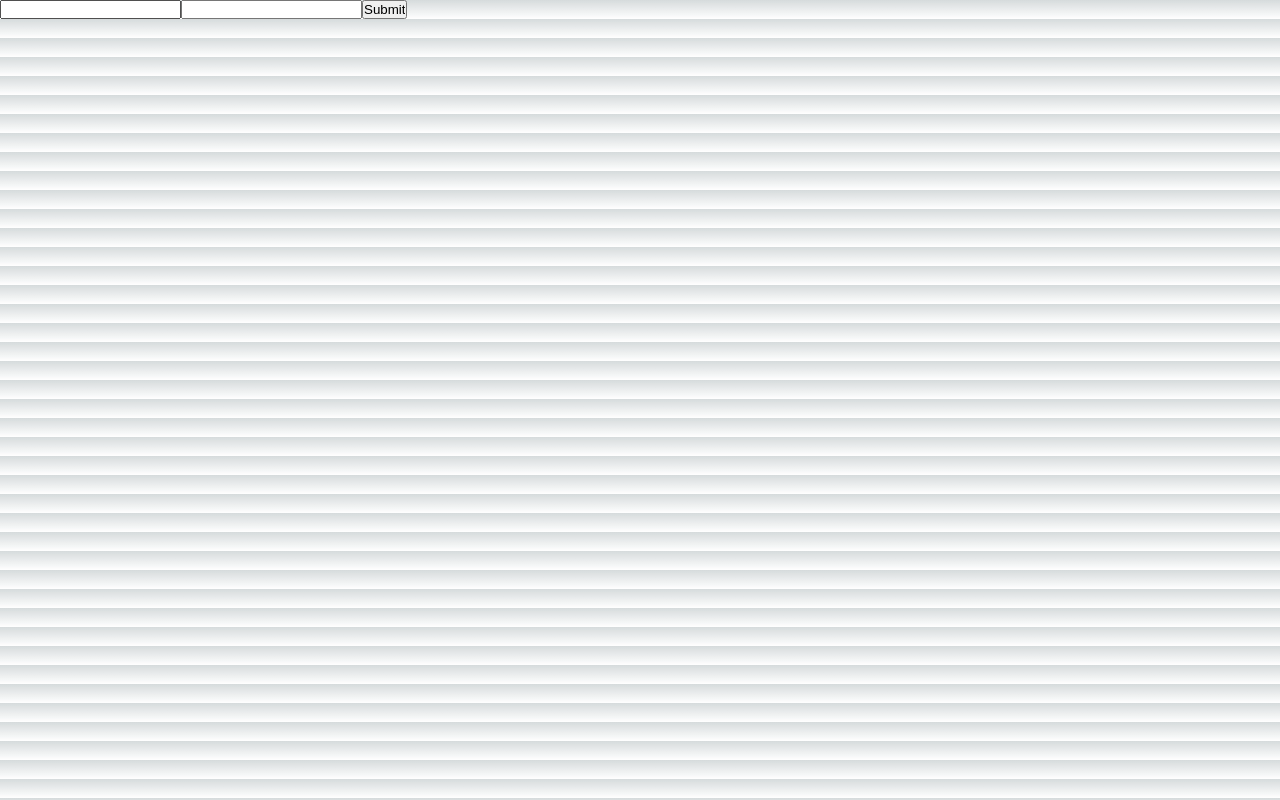
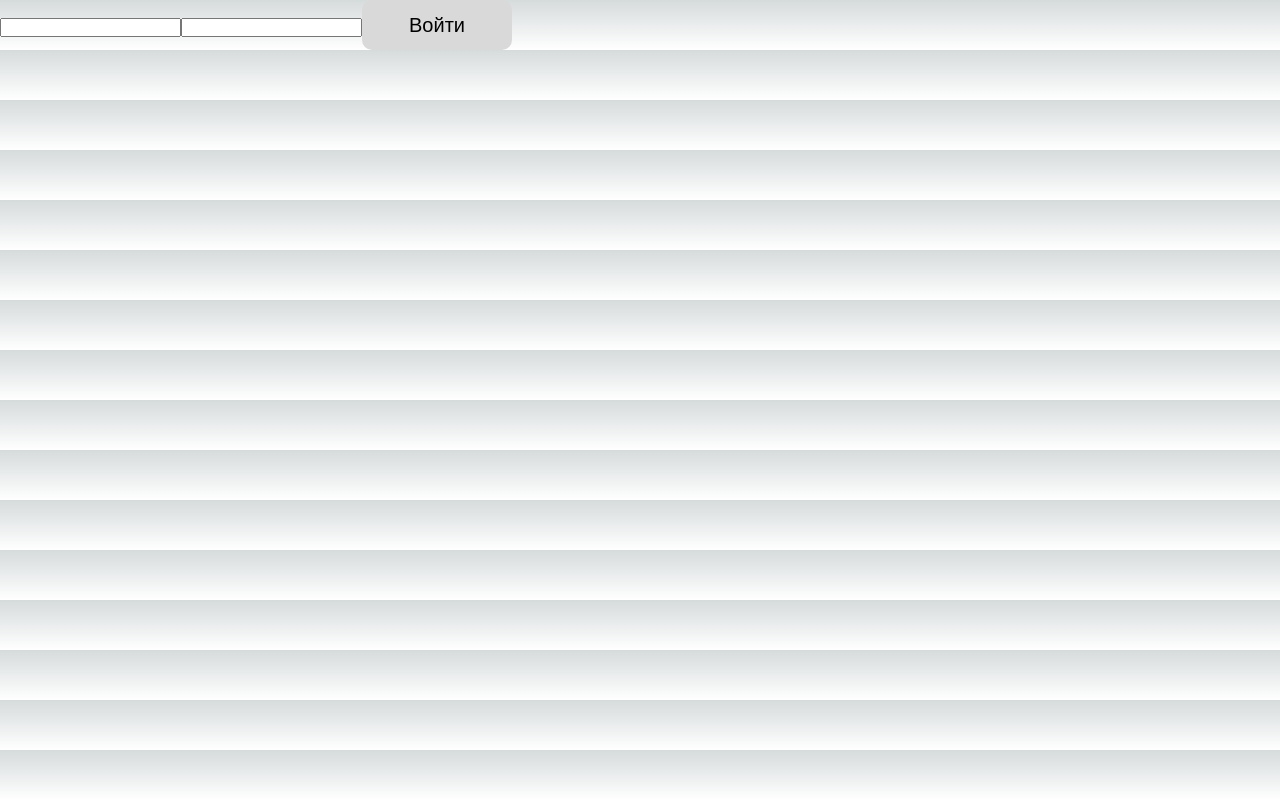
Before and after one commit to toninety-one/toninetyone_client, a Next.js app: page /auth/login in a window 1280 px wide. Built offline with nearby package versions, Linux system fonts and the light colour scheme.

Commit message:
button and forms with
Co-authored-by: TiredClone <TiredClone@users.noreply.github.com>

```diff
--- a/package.json
+++ b/package.json
@@ -15,6 +15,7 @@
     "next": "13.3.0",
     "react": "18.2.0",
     "react-dom": "18.2.0",
+    "react-hook-form": "^7.43.9",
     "typescript": "5.0.4"
   }
 }
--- a/src/components/button/button.module.css
+++ b/src/components/button/button.module.css
@@ -0,0 +1,11 @@
+.button_component {
+    padding: 0;
+    border: none;
+    background-color: #d9d9d9;
+    width: 150px;
+    height: 50px;
+    border-radius: 10px;
+    color: #000;
+    font-weight: 500;
+    font-size: 20px;
+}
--- a/src/components/button/button.tsx
+++ b/src/components/button/button.tsx
@@ -1,5 +1,18 @@
-import "./button.module.css";
+import styles from "./button.module.css";
+import {NextPage} from "next";
 
-export default function Button() {
-    return <a>About</a>
+interface Props {
+    button_type?: 'submit' | 'reset' | 'button' | undefined;
+    button_text: string;
+    button_func?: () => void;
 }
+
+const Button: NextPage<Props> = (props) => {
+    const {button_func, button_type, button_text} = props;
+
+    return (
+        <button type={button_type} onClick={button_func} className={styles.button_component}>{button_text}</button>
+    );
+};
+
+export default Button;
--- a/src/components/login/login.tsx
+++ b/src/components/login/login.tsx
@@ -1,20 +1,23 @@
 import { useForm, SubmitHandler } from "react-hook-form";
+import Button from "@/components/button/button";
 
 type FormValues = {
   userName: string;
   password: string;
 };
 
-export default function Login() {
+const Login = () => {
   const { register, handleSubmit } = useForm<FormValues>();
-    const onSubmit: SubmitHandler<FormValues> = data => console.log(data);
+  const onSubmit: SubmitHandler<FormValues> = (data) => console.log(data);
 
   return (
     <form onSubmit={handleSubmit(onSubmit)}>
       <input {...register("userName")} />
       <input {...register("password")} />
+      <Button button_text={"Войти"} button_type={"submit"} />
 
-            <input type="submit" />
     </form>
   );
-}
+};
+
+export default Login;
--- a/src/pages/auth/login.tsx
+++ b/src/pages/auth/login.tsx
@@ -1,7 +1,9 @@
 import Login from "@/components/login/login";
 
-export default function LoginPage() {
+const LoginPage = () => {
     return (
         <Login/>
     );
 }
+
+export default LoginPage;
--- a/src/pages/auth/register.tsx
+++ b/src/pages/auth/register.tsx
@@ -8,7 +8,7 @@ type FormValues = {
     middleName: string;
 };
 
-export default function RegisterPage() {
+const RegisterPage = () => {
 
     const {register, handleSubmit} = useForm<FormValues>();
     const onSubmit: SubmitHandler<FormValues> = data => console.log(data);
@@ -40,3 +40,5 @@ export default function RegisterPage() {
         </form>
     );
 }
+
+export default RegisterPage;
--- a/src/pages/index.tsx
+++ b/src/pages/index.tsx
@@ -3,9 +3,9 @@ import Link from "next/link";
 
 export default function Home() {
     return (
-        <>
+        <div>
             <Head>
-                <title>Create Next App</title>
+                <title>ToNinetyOne</title>
                 <meta name="description" content="Generated by create next app"/>
                 <meta name="viewport" content="width=device-width, initial-scale=1"/>
                 <link rel="icon" href="/favicon.ico"/>
@@ -13,6 +13,6 @@ export default function Home() {
             <div>
                 <Link href={""}> текст </Link>
             </div>
-        </>
+        </div>
     )
 }
--- a/src/styles/globals.css
+++ b/src/styles/globals.css
@@ -1,4 +1,5 @@
 :root {
+  --font-family: 'Roboto', sans-serif;
   --max-width: 1100px;
   --border-radius: 12px;
   --font-mono: ui-monospace, Menlo, Monaco, 'Cascadia Mono', 'Segoe UI Mono',
```
Also changed, not shown: 1 other file (tests, documents, lock files or other folders). Lines whose indentation alone changed are shown as unchanged.
